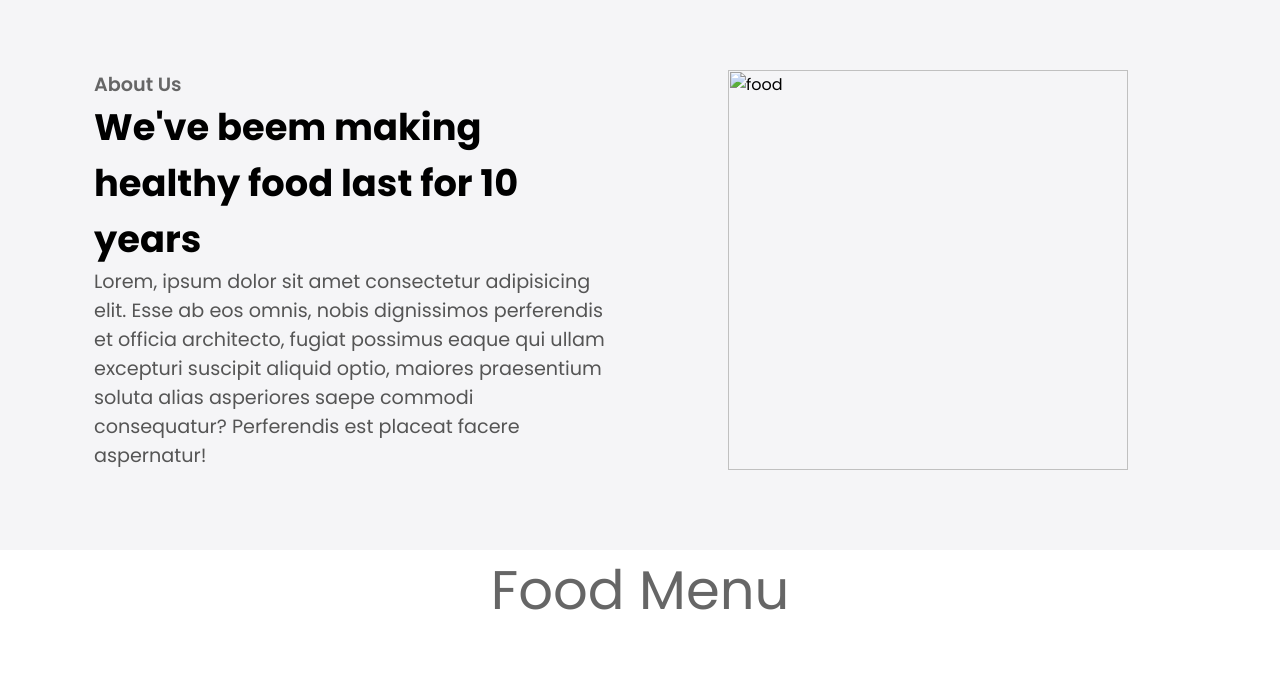
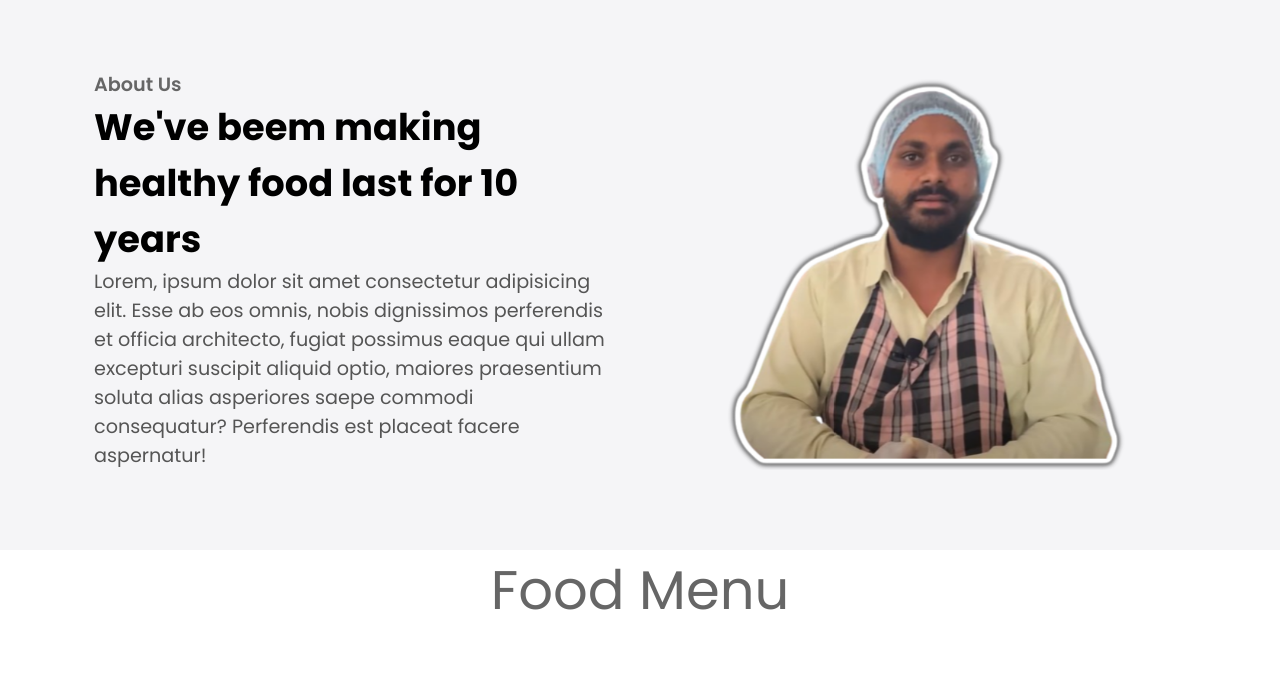
Before and after one commit to hlozaid/Food, a plain HTML site: page index.html in a window 1280 px wide. Shown: the part 410-1088 px from the top of the page. Drawn offline with nearby package versions, Linux system fonts and the light colour scheme; the site is published under a folder, as on GitHub Pages, so addresses that start at the root find nothing.

Commit message:
Update index.html

```diff
--- a/index.html
+++ b/index.html
@@ -53,7 +53,7 @@
                 </p>
             </div>
             <div class="about-img">
-                <img src="/ml.png" alt="food" />
+                <img src="ml.png" alt="food" />
             </div>
         </div>
     </section>
```
